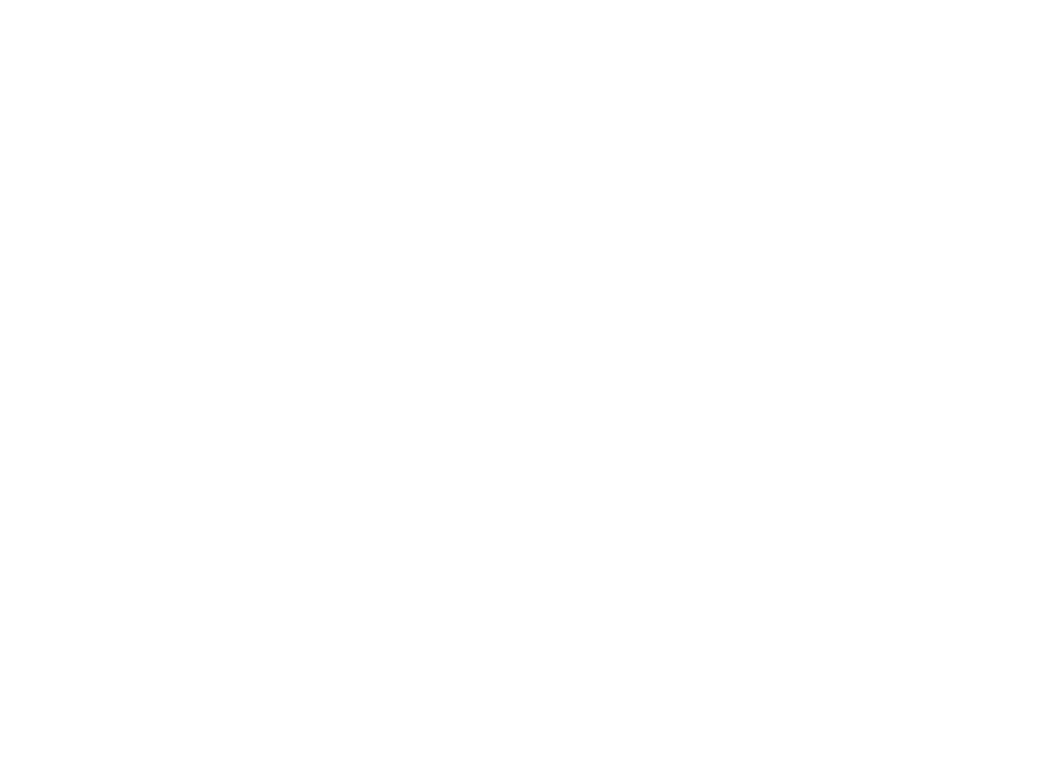
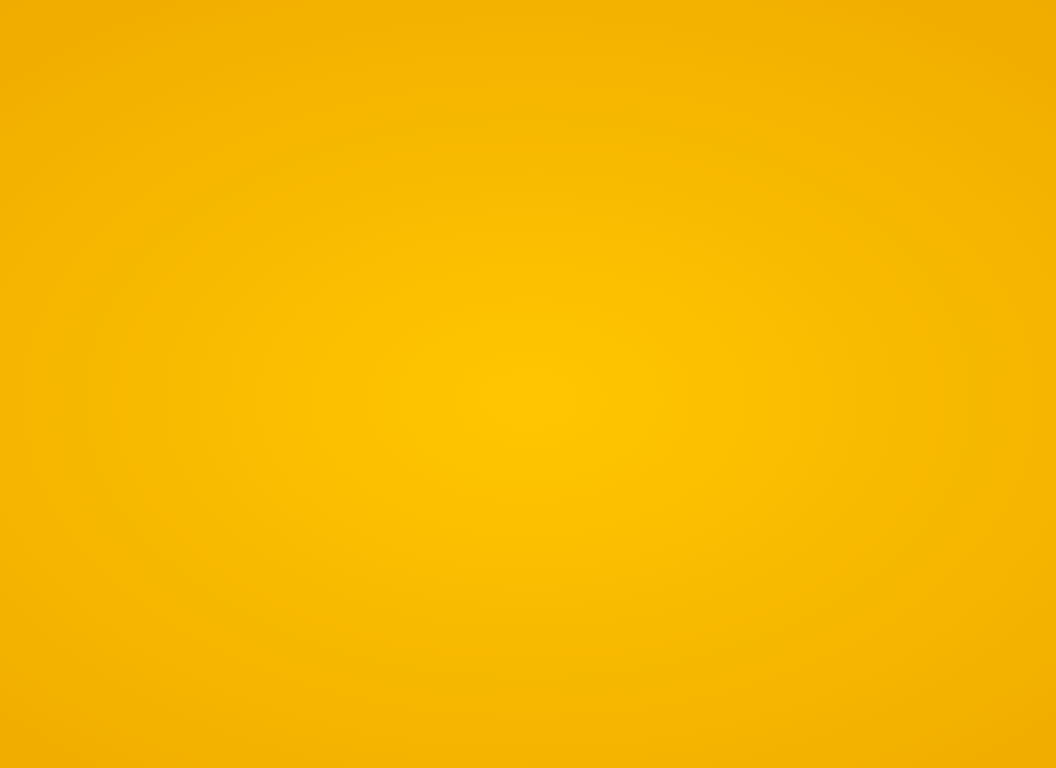
Before and after one commit to rudeshko/rudeshko.net, a Gatsby site: page / in a window 1280 px wide. Shown: the whole page, without its empty margins (111-1167 px from the left). Built offline with nearby package versions, Linux system fonts and the light colour scheme; Gatsby itself is replaced by a stand-in of ours.

Commit message:
Gradient changes for the background

```diff
--- a/gatsby-config.js
+++ b/gatsby-config.js
@@ -24,7 +24,7 @@
         background_color: `#663399`,
         theme_color: `#663399`,
         display: `minimal-ui`,
-        icon: `src/images/gatsby-icon.png`, // This path is relative to the root of the site.
+        icon: `src/images/favicon.png`, // This path is relative to the root of the site.
       },
     },
     `gatsby-plugin-sass`,
--- a/src/components/image.js
+++ b/src/components/image.js
@@ -16,7 +16,7 @@
 const Image = () => {
   const data = useStaticQuery(graphql`
     query {
-      placeholderImage: file(relativePath: { eq: "gatsby-astronaut.png" }) {
+      placeholderImage: file(relativePath: { eq: "name.png" }) {
         childImageSharp {
           fluid(maxWidth: 300) {
             ...GatsbyImageSharpFluid
--- a/src/sass/layout.scss
+++ b/src/sass/layout.scss
@@ -1,5 +1,13 @@
 @import "_reset";
 @import "_variables";
 
-.container {
+html {
+  width: 100%;
+  height: 100%;
 }
+
+body {
+  width: 100%;
+  height: 100%;
+  background-image: radial-gradient(#ffc600, #efa900);
+}
```
Also changed, not shown: src/images/dima.png (added), src/images/favicon.png (added), src/images/gatsby-astronaut.png (deleted), src/images/gatsby-icon.png (deleted), src/images/header_bg.jpg (added).
